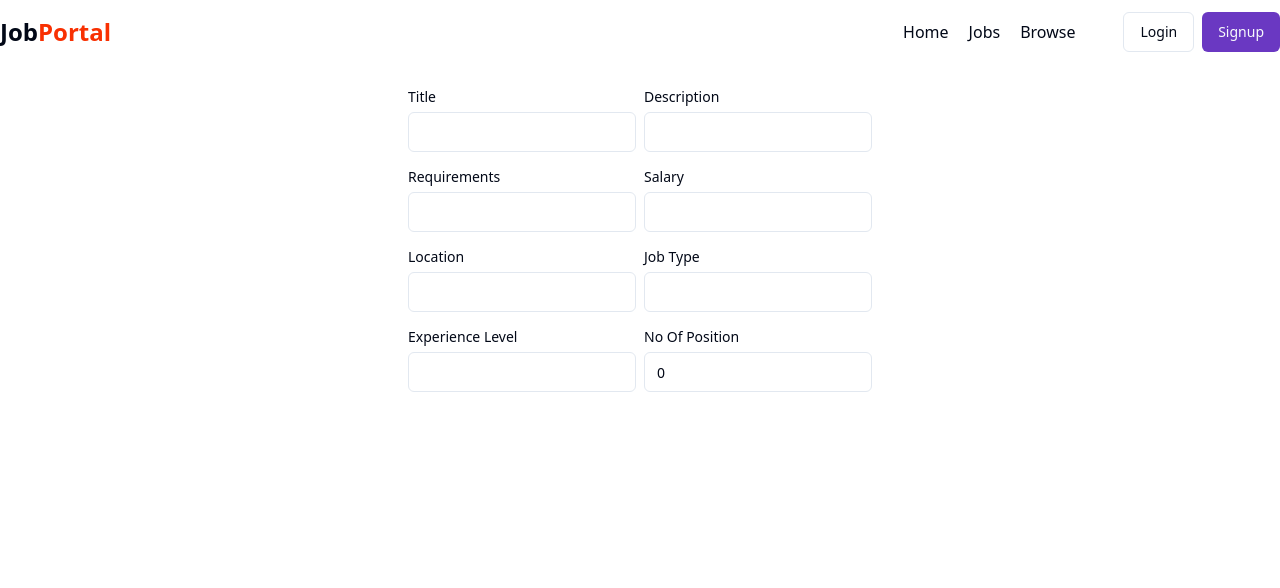
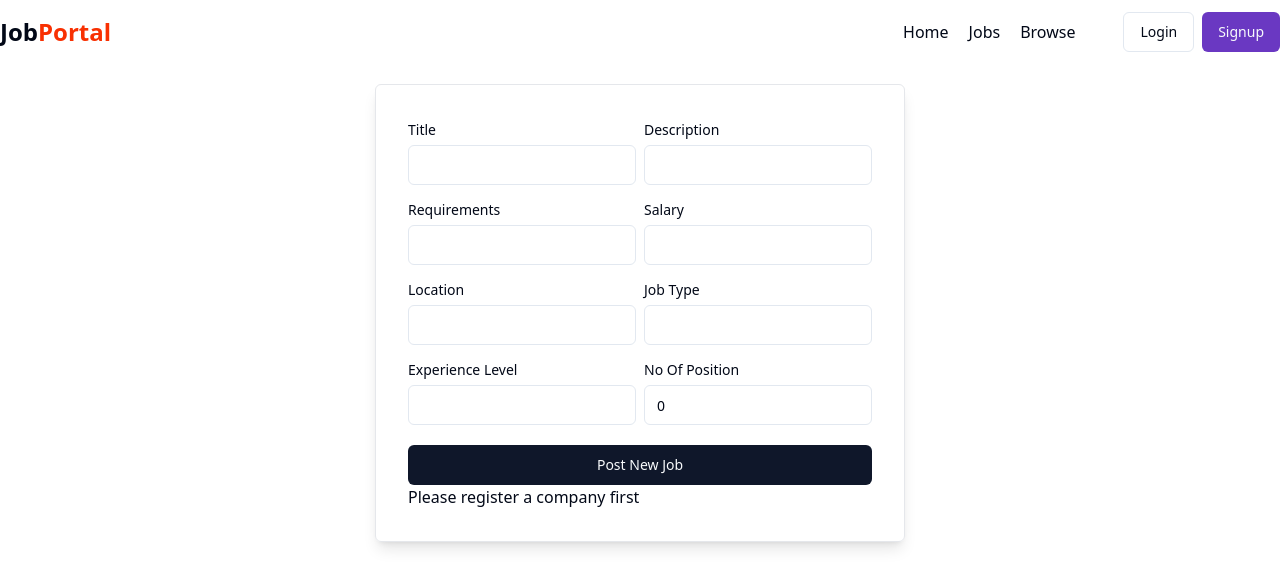
Before and after one commit to SumanSingha05/Job-Hunt, a React (Vite) app in the folder Frontend/: page /admin/jobs/create in a window 1280 px wide. Shown: the top 588 px of the page. Built offline with nearby package versions, Linux system fonts and the light colour scheme.

Commit message:
some basic changes added

```diff
--- a/Frontend/src/components/admin/PostJob.jsx
+++ b/Frontend/src/components/admin/PostJob.jsx
@@ -2,6 +2,10 @@ import React, { useState } from 'react'
 import Navbar from '../shared/Navbar'
 import { Label } from '../ui/label'
 import { Input } from '../ui/input'
+import { Button } from '../ui/button'
+
+
+const companyArray = [];
 
 const PostJob = () => {
   const [input, setInput] = useState({
@@ -23,6 +27,7 @@ const PostJob = () => {
     <div>
         <Navbar/>
         <div className='flex items-center justify-center w-screen my-5'>
+            <form action="" className='p-8 max-w 4xl border border-gray-200 shadow-lg rounded-md'>
             <div className='grid grid-cols-2 gap-2'>
             <div>
                 <Label>Title</Label>
@@ -105,6 +110,11 @@ const PostJob = () => {
                 />
             </div>
             </div>
+            <Button className='w-full mt-4'>Post New Job</Button>
+            {
+              companyArray.length == 0 && <p>Please register a company first</p>
+            }
+            </form>
         </div>
     </div>
   )
```
